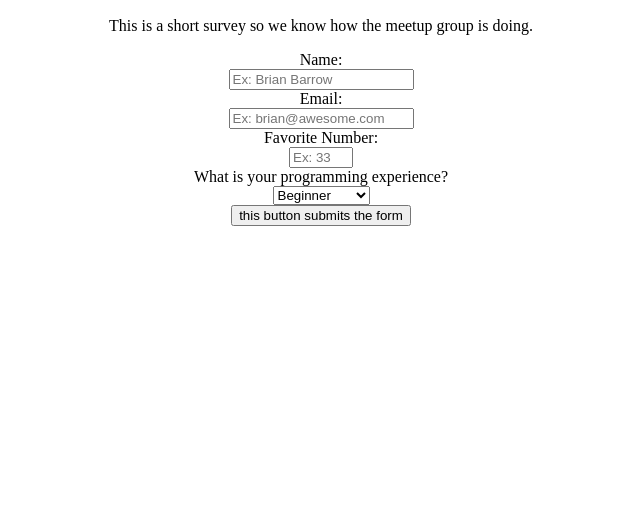
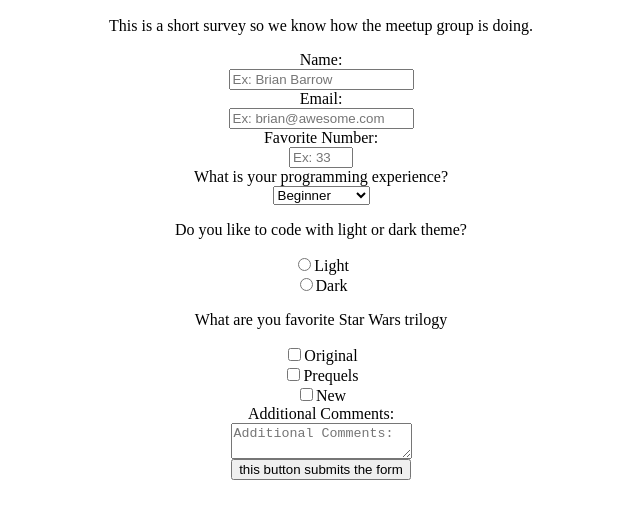
Before and after one commit to briancbarrow/survey-form, a plain HTML site: page index.html in a window 1280 px wide. Shown: the part 87-606 px from the top of the page, without its empty margins (319-959 px from the left). Drawn offline with Linux system fonts and the light colour scheme.

Commit message:
finished all the requirements. Just need to style

```diff
--- a/index.html
+++ b/index.html
@@ -13,11 +13,11 @@
     <p id="description">This is a short survey so we know how the meetup group is doing.</p>
 
     <form id="survey-form">
-        <label for="name">Name:</label>
+        <label for="name" id="name-label">Name:</label>
         <input id="name" required type="text" placeholder="Ex: Brian Barrow">
-        <label for="email" type="text">Email:</label>
+        <label for="email" type="text" id="email-label">Email:</label>
         <input id="email" required type="email" placeholder="Ex: brian@awesome.com">
-        <label for="number">Favorite Number:</label>
+        <label for="number" id="number-label">Favorite Number:</label>
         <input id="number" required type="number" min="0" max="500" placeholder="Ex: 33">
 
         <label for="dropdown">What is your programming experience?</label>
@@ -28,7 +28,23 @@
             <option value="God">God</option>
         </select>
 
-        <button type="submit">this button submits the form</button>
+        <p>Do you like to code with light or dark theme?</p>
+        <label for="light">
+            <input id="light" type="radio" name="light-dark" value="light">Light
+        </label>
+        <label for="dark">
+            <input id="dark" type="radio" name="light-dark" value="dark">Dark
+        </label>
+
+        <p>What are you favorite Star Wars trilogy</p>
+        <label for="original"><input id="original" type="checkbox" name="starWars" value="Original">Original</label>
+        <label for="prequels"><input id="prequels" type="checkbox" name="starWars" value="Prequels">Prequels</label>
+        <label for="new"><input id="new" type="checkbox" name="starWars" value="New">New</label>
+
+        <label for="comments">Additional Comments:</label>
+        <textarea id="comments" placeholder="Additional Comments:"></textarea>
+
+        <button id="submit" type="submit">this button submits the form</button>
     </form>
 </body>
 <script src="https://cdn.freecodecamp.org/testable-projects-fcc/v1/bundle.js" type="text/javascript"></script>
```
